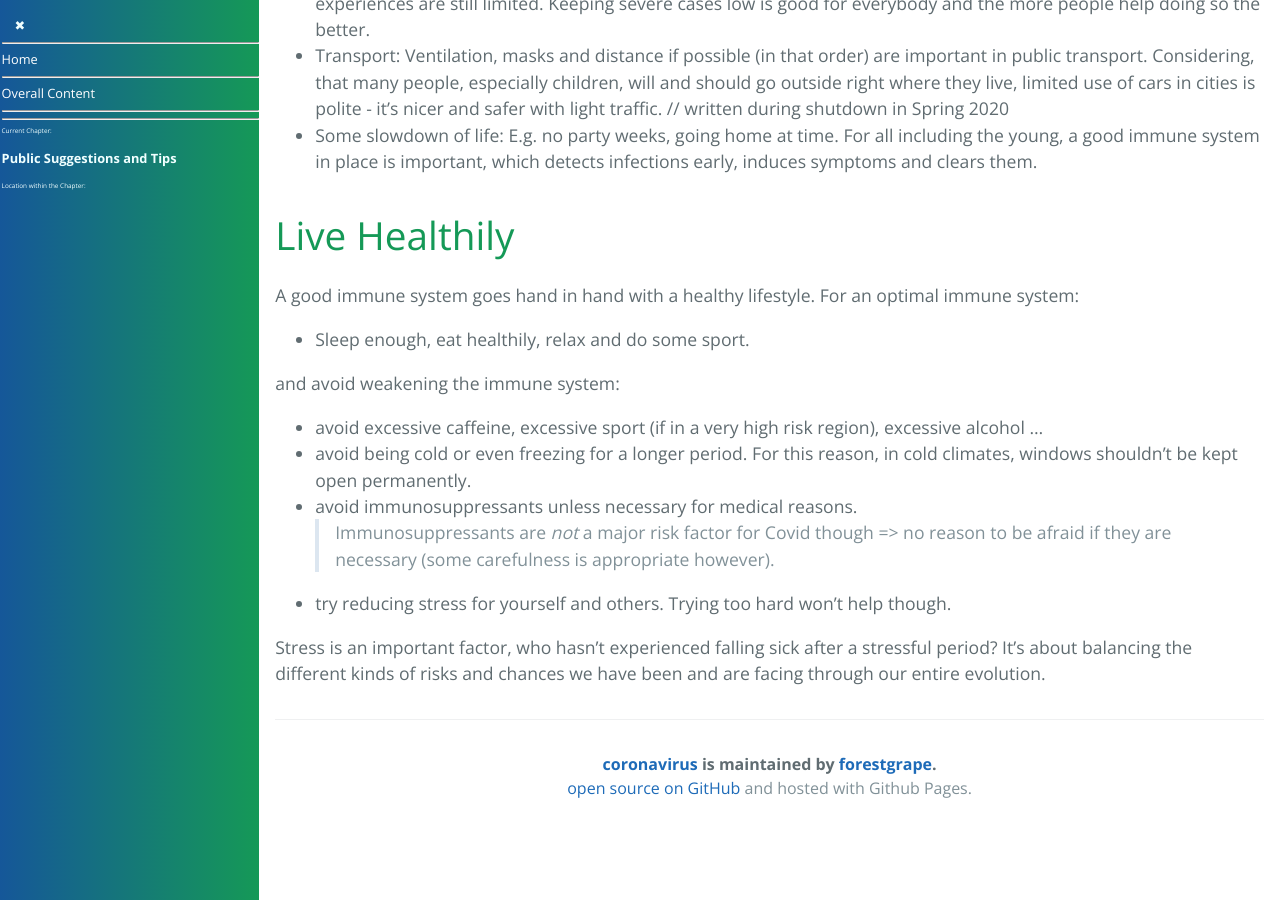
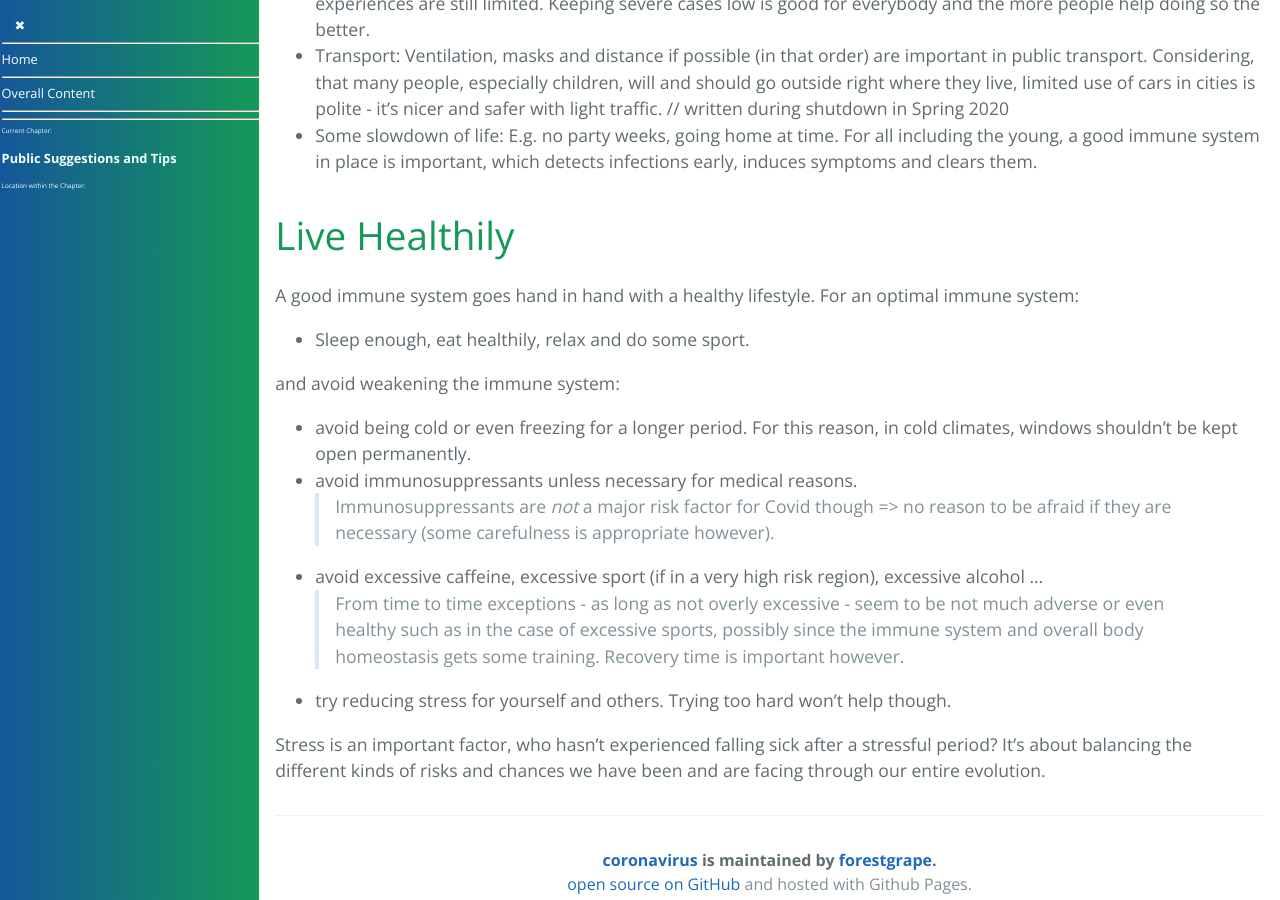
Before and after one commit to forestgrape/coronavirus, a Jekyll site: the page built from 1_introduction/suggestions.md, in a window 1280 px wide and 900 px high, scrolled down 6110 px. Built offline with Jekyll 4.4.1, drawn with Linux system fonts in a browser that asks for light colours; our own code applies the rules of GitHub Pages for plain Markdown files.

Commit message:
clarifications

```diff
--- a/1_introduction/suggestions.md
+++ b/1_introduction/suggestions.md
@@ -147,10 +147,14 @@ A good immune system goes hand in hand with a healthy lifestyle. For an optimal
 * Sleep enough, eat healthily, relax and do some sport.
 
 and avoid weakening the immune system:
-* avoid excessive caffeine, excessive sport (if in a very high risk region), excessive alcohol ...
+
 * avoid being cold or even freezing for a longer period. For this reason, in cold climates, windows shouldn't be kept open permanently.
 * avoid immunosuppressants unless necessary for medical reasons.
   > Immunosuppressants are *not* a major risk factor for Covid though => no reason to be afraid if they are necessary (some carefulness is appropriate however).
+
+* avoid excessive caffeine, excessive sport (if in a very high risk region), excessive alcohol ...
+    > From time to time exceptions - as long as not overly excessive - seem to be not much adverse or even healthy such as in the case of excessive sports, possibly since the immune system and overall body homeostasis gets some training. Recovery time is important however.
+
 * try reducing stress for yourself and others. Trying too hard won't help though.
 
 Stress is an important factor, who hasn't experienced falling sick after a stressful period? It's about balancing the different kinds of risks and chances we have been and are facing through our entire evolution.
```
